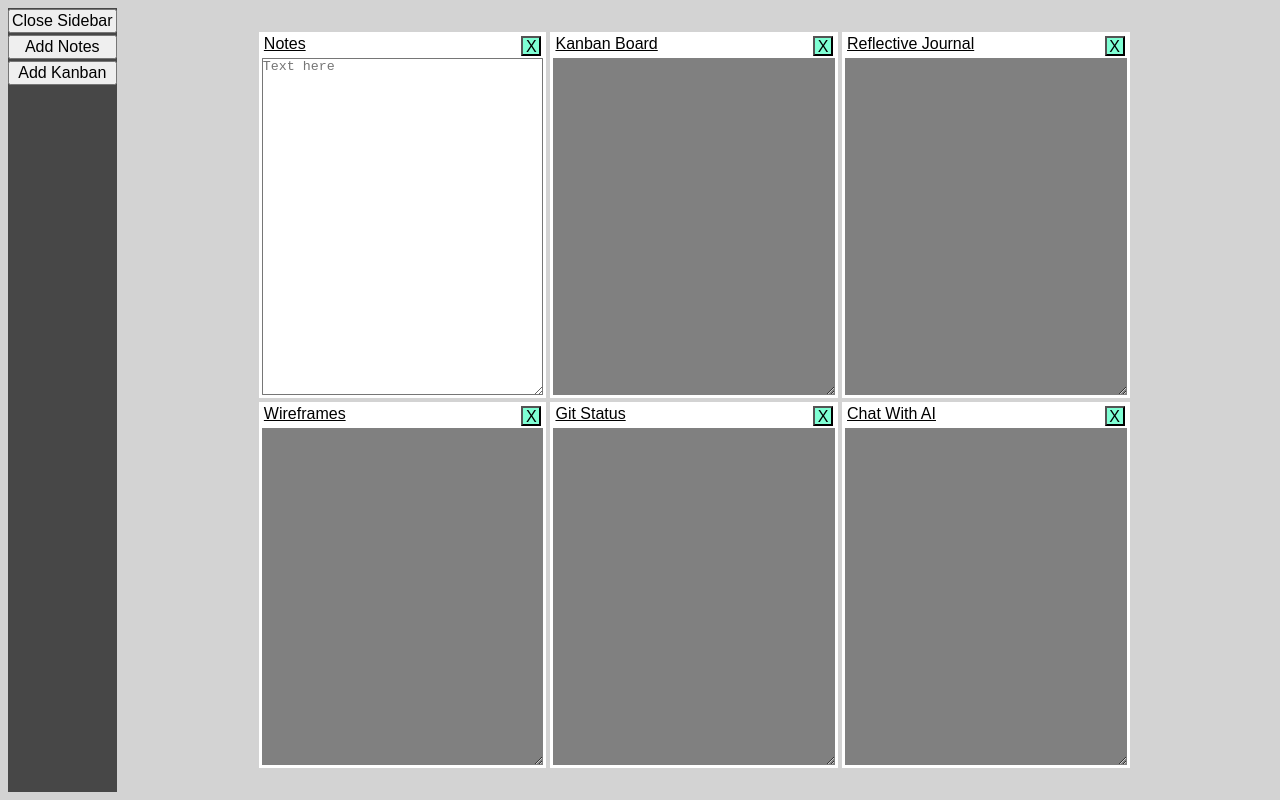
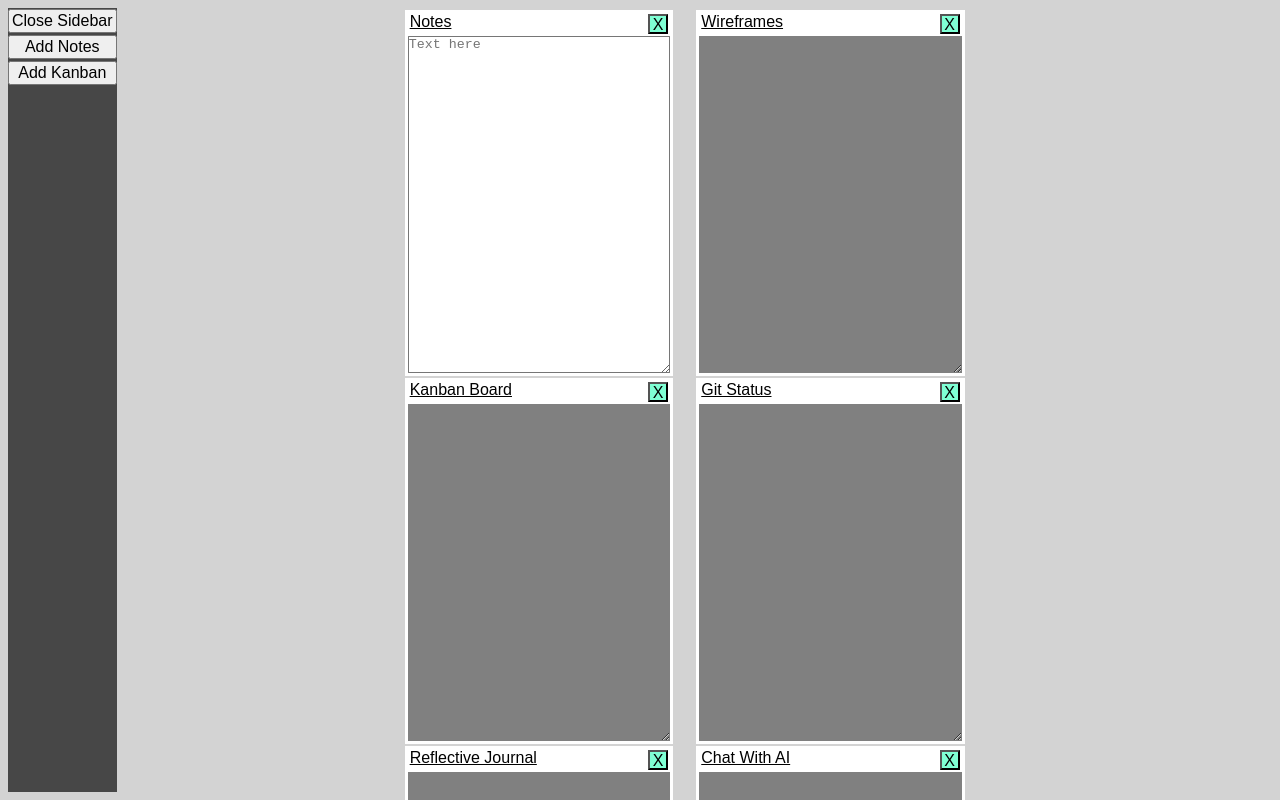
Before and after one commit to J-Wll/dev-companion, a React (Create React App) app: page / in a window 1280 px wide. Shown: the top 800 px of the page. Built offline with nearby package versions, Linux system fonts and the light colour scheme.

Commit message:
Removed unused code

```diff
--- a/public/index.html
+++ b/public/index.html
@@ -8,21 +8,6 @@
       name="description"
       content="Web site created using create-react-app"
     />
-    <!-- <link rel="apple-touch-icon" href="%PUBLIC_URL%/logo192.png" /> -->
-    <!--
-      manifest.json provides metadata used when your web app is installed on a
-      user's mobile device or desktop. See https://developers.google.com/web/fundamentals/web-app-manifest/
-    -->
-    <link rel="manifest" href="%PUBLIC_URL%/manifest.json" />
-    <!--
-      Notice the use of %PUBLIC_URL% in the tags above.
-      It will be replaced with the URL of the `public` folder during the build.
-      Only files inside the `public` folder can be referenced from the HTML.
-
-      Unlike "/favicon.ico" or "favicon.ico", "%PUBLIC_URL%/favicon.ico" will
-      work correctly both with client-side routing and a non-root public URL.
-      Learn how to configure a non-root public URL by running `npm run build`.
-    -->
     <title>Developer Companion</title>
   </head>
   <body>
--- a/src/App.jsx
+++ b/src/App.jsx
@@ -8,7 +8,6 @@ import { useState } from "react";
 function App() {
   // default config during testing
   // row implementation is temporary, that'll be automatically configured based on module count and or settings
-  let arr = [];
   let startingModules = [
     <div key="row-1" className="row">
       <Module key="-1" purpose="notes" title="Notes" />
--- a/src/ModuleHandler.js
+++ b/src/ModuleHandler.js
@@ -1,4 +1,4 @@
-import Module from './Module'
+// import Module from './Module'
 import './css/App.css';
 import './css/ModuleHandler.css'
 
--- a/src/css/ModuleHandler.css
+++ b/src/css/ModuleHandler.css
@@ -8,13 +8,12 @@
     justify-content: center;
     max-width: 95%;
     /* more dynamic display */
-    /* flex-direction: row; */
+    flex-direction: row;
   }
 
-  .row{
+  /* .row{
     display: flex;
     flex-direction: row;
-    /* flex-wrap: wrap; */
     justify-content: space-around;
     max-width: 100%;
-  }
+  } */
```
